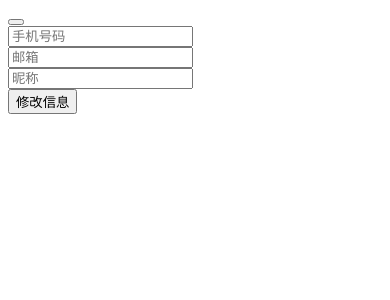
After one commit to wy-ang/php, a PHP site: template application/admin/view/personal/index.html in a window 390 px wide. The commit adds this page. Shown: the top 300 px of the page. Run offline with PHP 8.4, Linux system fonts and the light colour scheme; the template is opened without the code that fills it, so the values that code supplies are empty; some libraries are stand-ins or nearby versions.

Commit message:
完成信息修改功能及对接

```diff
--- a/application/index/controller/Index.php
+++ b/application/admin/controller/Index.php
@@ -1,8 +1,8 @@
 <?php
 
-namespace app\index\controller;
+namespace app\admin\controller;
 
-use app\index\model\IndexModel;
+use app\admin\model\IndexModel;
 use think\Controller;
 use think\facade\Session;
 
--- a/application/index/controller/Login.php
+++ b/application/admin/controller/Login.php
@@ -5,9 +5,9 @@
  * Date: 2018/4/16
  * Time: 11:39
  */
-namespace app\index\controller;
+namespace app\admin\controller;
 
-use app\index\model\LoginModel;
+use app\admin\model\LoginModel;
 use think\Controller;
 use think\facade\Session;
 
--- a/application/index/model/IndexModel.php
+++ b/application/admin/model/IndexModel.php
@@ -6,7 +6,7 @@
  * Time: 14:40
  */
 
-namespace app\index\model;
+namespace app\admin\model;
 
 use think\Model;
 use think\Db;
@@ -19,7 +19,7 @@ class IndexModel extends Model
     {
         $user = $this->where('username', $username)->find();
         if (!empty($user)) {
-            return ['code' => 1, 'data'=>['username' => $user['username'], 'filePath' => $user['filePath']], 'msg' => '获取用户信息成功'];
+            return ['code' => 1, 'data'=>$user, 'msg' => '获取用户信息成功'];
         } else {
             return ['code' => -1, 'msg' => '获取用户信息失败'];
         }
--- a/application/index/model/LoginModel.php
+++ b/application/admin/model/LoginModel.php
@@ -5,7 +5,7 @@
  * Date: 2018/4/16
  * Time: 11:39
  */
-namespace app\index\model;
+namespace app\admin\model;
 
 use think\Model;
 use think\Db;
--- a/application/index/view/index/index.html
+++ b/application/admin/view/index/index.html
@@ -15,7 +15,7 @@
         <li class="layui-nav-item">
             <a href=""><img src="http://t.cn/RCzsdCq" class="layui-nav-img" id="img">欢迎, <span id="username"></span></a>
             <dl class="layui-nav-child">
-                <dd><a href="javascript:;">修改信息</a></dd>
+                <dd><a href="http://www.wyphp.com/admin/register/personal">修改信息</a></dd>
                 <dd><a href="javascript:;">安全管理</a></dd>
                 <dd><a href="javascript:;" id="logout">退了</a></dd>
             </dl>
--- a/application/index/view/login/index.html
+++ b/application/admin/view/login/index.html
@@ -24,7 +24,7 @@
                 <div class="layui-form-item">
                     <div class="layui-input-block">
                         <button class="layui-btn submit-step" lay-submit lay-filter="submit">登录</button>
-                        <a href="/index/register/index">注册</a>
+                        <a href="/admin/register/index">注册</a>
                     </div>
                 </div>
             </form>
--- /dev/null
+++ b/application/admin/view/personal/index.html
@@ -0,0 +1,53 @@
+<!DOCTYPE html>
+<html lang="en">
+<head>
+    <meta charset="UTF-8">
+    <title>个人中心</title>
+    <link rel="stylesheet" href="plugins/layui/css/layui.css" media="all" />
+    <link rel="stylesheet" href="website/personal/index.css" media="all" />
+</head>
+<body>
+<div class="layui-container">
+    <div class="layui-row">
+        <div class="layui-col-md4 layui-col-md-offset4">
+            <form action="" class="layui-form">
+                <input type="hidden" id="id">
+                <div class="layui-form-item">
+                    <div class="layui-input-block">
+                        <div class="img">
+                            <input type="hidden" name="filePath" id="filePath">
+                            <button type="button" class="layui-btn upload" id="upload">
+                            </button>
+                            <img src="" alt="" id="avatar">
+                        </div>
+                    </div>
+                </div>
+                <div class="layui-form-item">
+                    <div class="layui-input-block">
+                        <input type="text" name="phone" required  lay-verify="required" placeholder="手机号码" autocomplete="off" class="layui-input">
+                    </div>
+                </div>
+                <div class="layui-form-item">
+                    <div class="layui-input-block">
+                        <input type="text" name="email" required  lay-verify="required" placeholder="邮箱" autocomplete="off" class="layui-input">
+                    </div>
+                </div>
+                <div class="layui-form-item">
+                    <div class="layui-input-block">
+                        <input type="text" name="username" required  lay-verify="required" placeholder="昵称" autocomplete="off" class="layui-input">
+                    </div>
+                </div>
+                <div class="layui-form-item">
+                    <div class="layui-input-block">
+                        <button class="layui-btn submit-step" lay-submit lay-filter="submit">修改信息</button>
+                    </div>
+                </div>
+            </form>
+        </div>
+    </div>
+</div>
+<script src="plugins/jquery/jquery.min.js"></script>
+<script src="plugins/layui/layui.js"></script>
+<script src="website/personal/index.js"></script>
+</body>
+</html>
--- a/application/index/view/register/index.html
+++ b/application/admin/view/register/index.html
@@ -47,7 +47,7 @@
                 <div class="layui-form-item">
                     <div class="layui-input-block">
                         <button class="layui-btn submit-step" lay-submit lay-filter="submit">立即注册</button>
-                        <a href="/index/login/index">登录</a>
+                        <a href="/admin/login/index">登录</a>
                     </div>
                 </div>
             </form>
--- a/build.php
+++ b/build.php
@@ -19,7 +19,7 @@ return [
         '__dir__'    => ['behavior', 'controller', 'model', 'view'],
         'controller' => ['Index', 'Test', 'UserType'],
         'model'      => ['RegisterModel', 'UserType'],
-        'view'       => ['index/index'],
+        'view'       => ['admin/admin'],
     ],
 
     // 其他更多的模块定义
--- a/config/app.php
+++ b/config/app.php
@@ -54,13 +54,13 @@ return [
     // +----------------------------------------------------------------------
 
     // 默认模块名
-    'default_module'         => 'index',
+    'default_module'         => 'admin',
     // 禁止访问模块
     'deny_module_list'       => ['common'],
     // 默认控制器名
     'default_controller'     => 'Login',
     // 默认操作名
-    'default_action'         => 'index',
+    'default_action'         => 'admin',
     // 默认验证器
     'default_validate'       => '',
     // 默认的空模块名
--- a/route/route.php
+++ b/route/route.php
@@ -13,7 +13,7 @@ Route::get('think', function () {
     return 'hello,ThinkPHP5!';
 });
 
-Route::get('hello/:name', 'index/hello');
+Route::get('hello/:name', 'admin/hello');
 
 return [
 
```
Also changed, not shown: application/admin/controller/Register.php (renamed from application/index/controller/Register.php, +8 -2 lines), application/admin/model/RegisterModel.php (added, +44 -0 lines), application/index/model/RegisterModel.php (deleted, +0 -35 lines).
